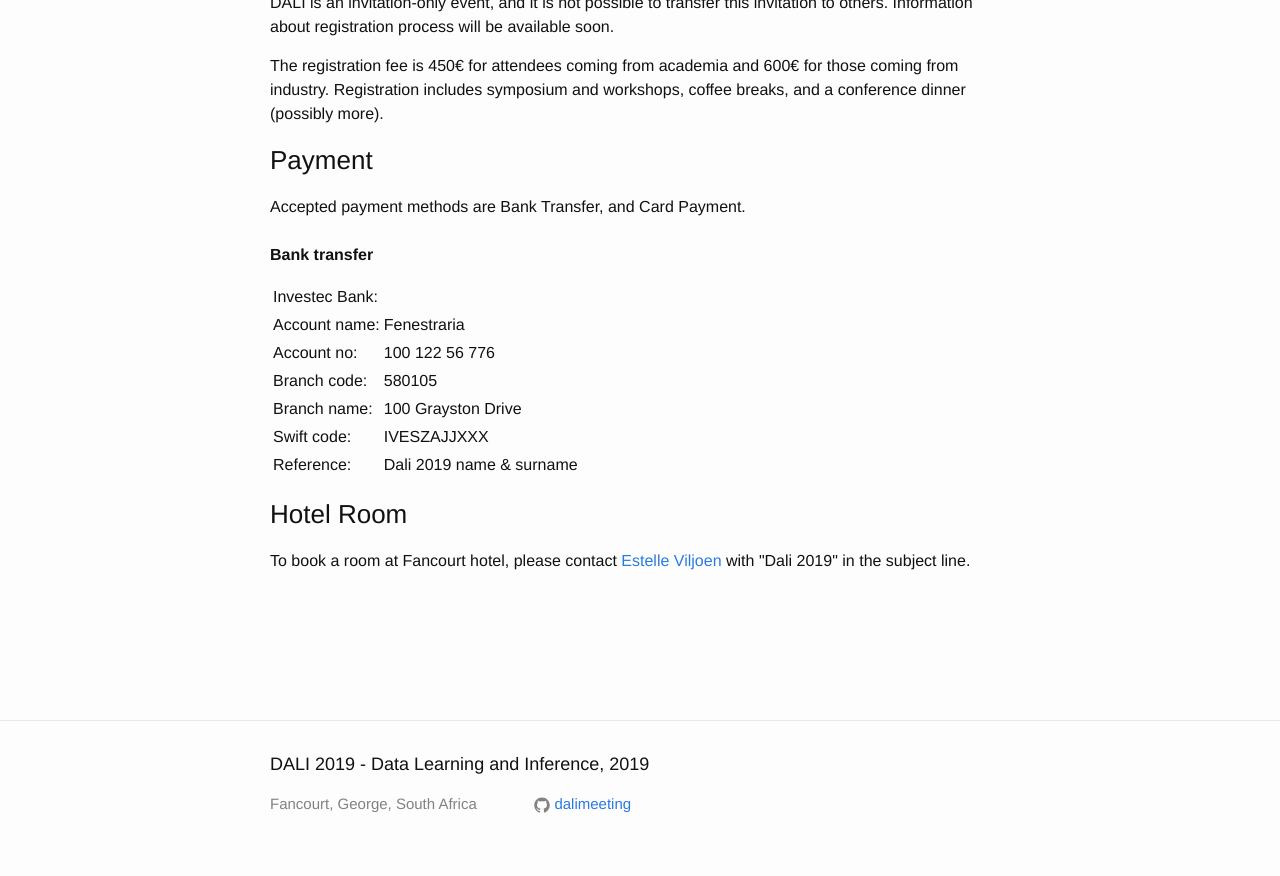
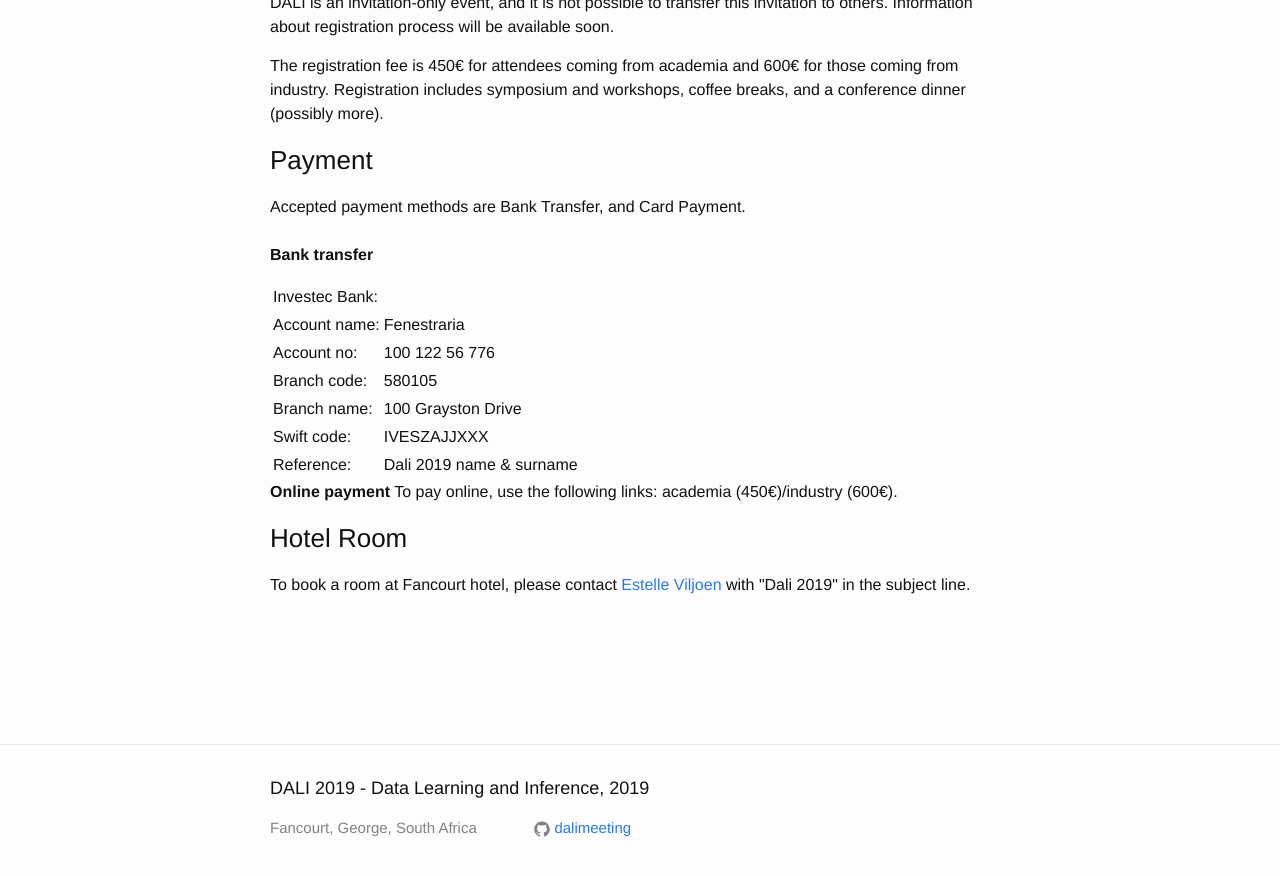
Before and after one commit to dalimeeting/dalimeeting.github.io, a Jekyll site: the page built from registration.html, in a window 1280 px wide and 900 px high, scrolled down 575 px. Shown: the top 876 px of the window. Built offline with Jekyll 4.4.1, drawn with Linux system fonts in a browser that asks for light colours.

Commit message:
Update registration.html

```diff
--- a/_layouts/registration.html
+++ b/_layouts/registration.html
@@ -25,6 +25,10 @@ layout: page
   <tr><td>Reference:</td><td>Dali 2019 name & surname</td></tr>
   </table>
 
+  <strong>Online payment</strong>
+
+  To pay online, use the following links: academia (450€)/industry (600€).
+
   </p>
 
   <h3>Hotel Room</h3>
```
